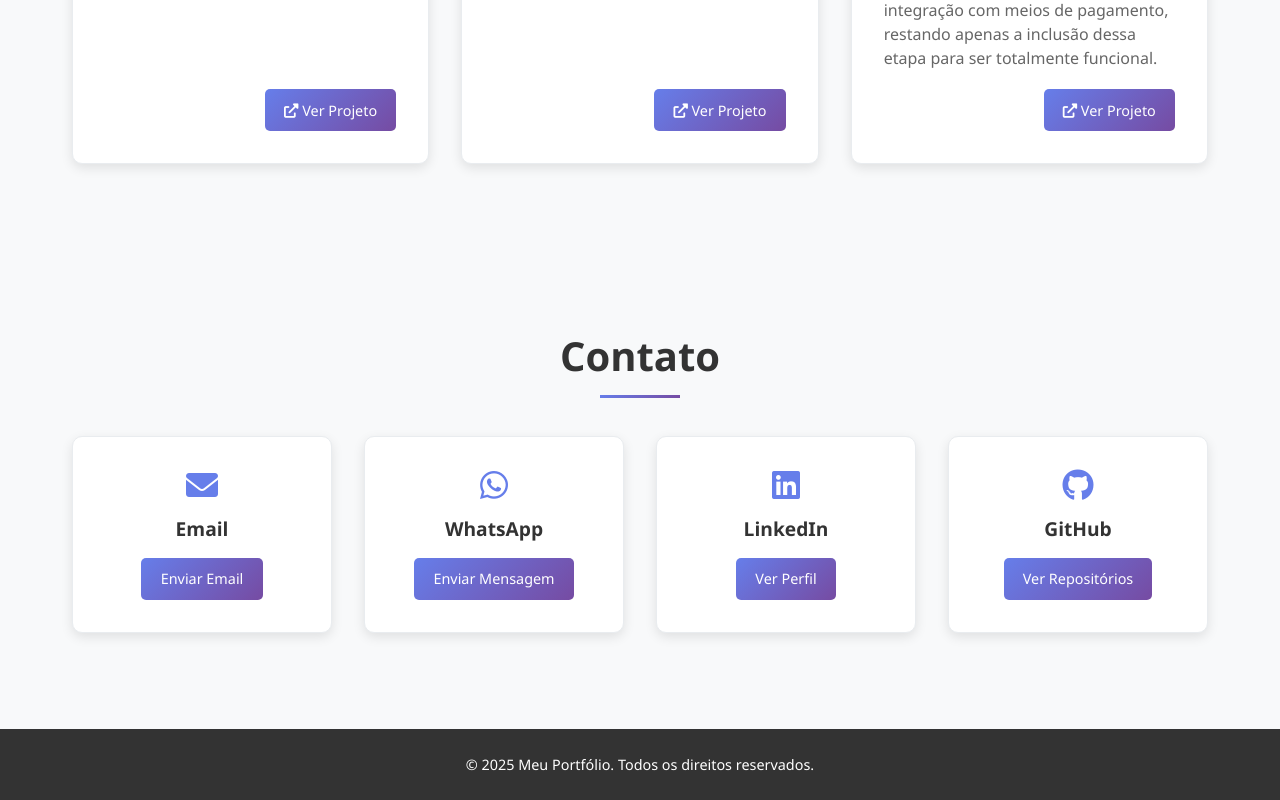
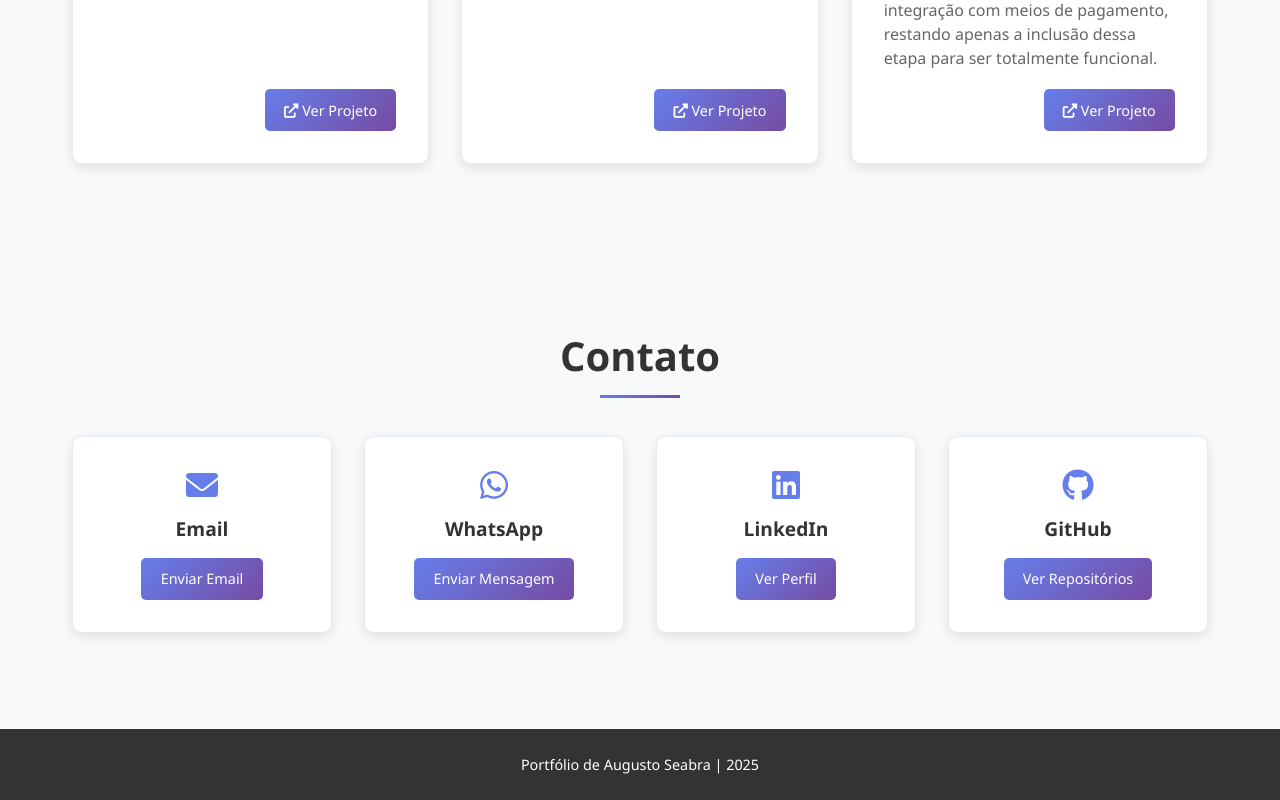
Before and after one commit to skti-dev/portfolio-vue-3, a Vue app: page / in a window 1280 px wide. Shown: the part 3339-4139 px from the top of the page. Built offline with nearby package versions, Linux system fonts and the light colour scheme.

Commit message:
feat: update footer copyright and personal information in Home.vue and messages.js

```diff
--- a/src/components/Footer.vue
+++ b/src/components/Footer.vue
@@ -1,7 +1,7 @@
 <template>
   <footer class="footer">
     <div class="container">
-      <p>{{ $t('footer.copyright') }}</p>
+      <p>{{ $t('footer.copyright') }} | {{ new Date().getFullYear() }} </p>
     </div>
   </footer>
 </template>
--- a/src/i18n/messages.js
+++ b/src/i18n/messages.js
@@ -98,7 +98,7 @@ export const messages = {
       viewProject: "Ver Projeto",
     },
     footer: {
-      copyright: "© 2025 Meu Portfólio. Todos os direitos reservados.",
+      copyright: "Portfólio de Augusto Seabra",
     },
     chatbot: {
       title: "Assistente Virtual",
@@ -205,7 +205,7 @@ export const messages = {
       viewProject: "View Project",
     },
     footer: {
-      copyright: "© 2025 My Portfolio. All rights reserved.",
+      copyright: "Portfolio of Augusto Seabra",
     },
     chatbot: {
       title: "Virtual Assistant",
--- a/src/views/Home.vue
+++ b/src/views/Home.vue
@@ -144,10 +144,10 @@ export default {
         },
       ],
       contato: {
-        email: 'seuemail@exemplo.com',
-        whatsapp: '5511999999999', // Formato: código do país + DDD + número
-        linkedin: 'https://linkedin.com/in/seuusuario',
-        github: 'https://github.com/seuusuario'
+        email: 'augusto.seabra00@gmail.com',
+        whatsapp: '5511951507441',
+        linkedin: 'https://www.linkedin.com/in/augusto-seabra-desenvolvedor/',
+        github: 'https://github.com/skti-dev'
       }
     }
   }
```
